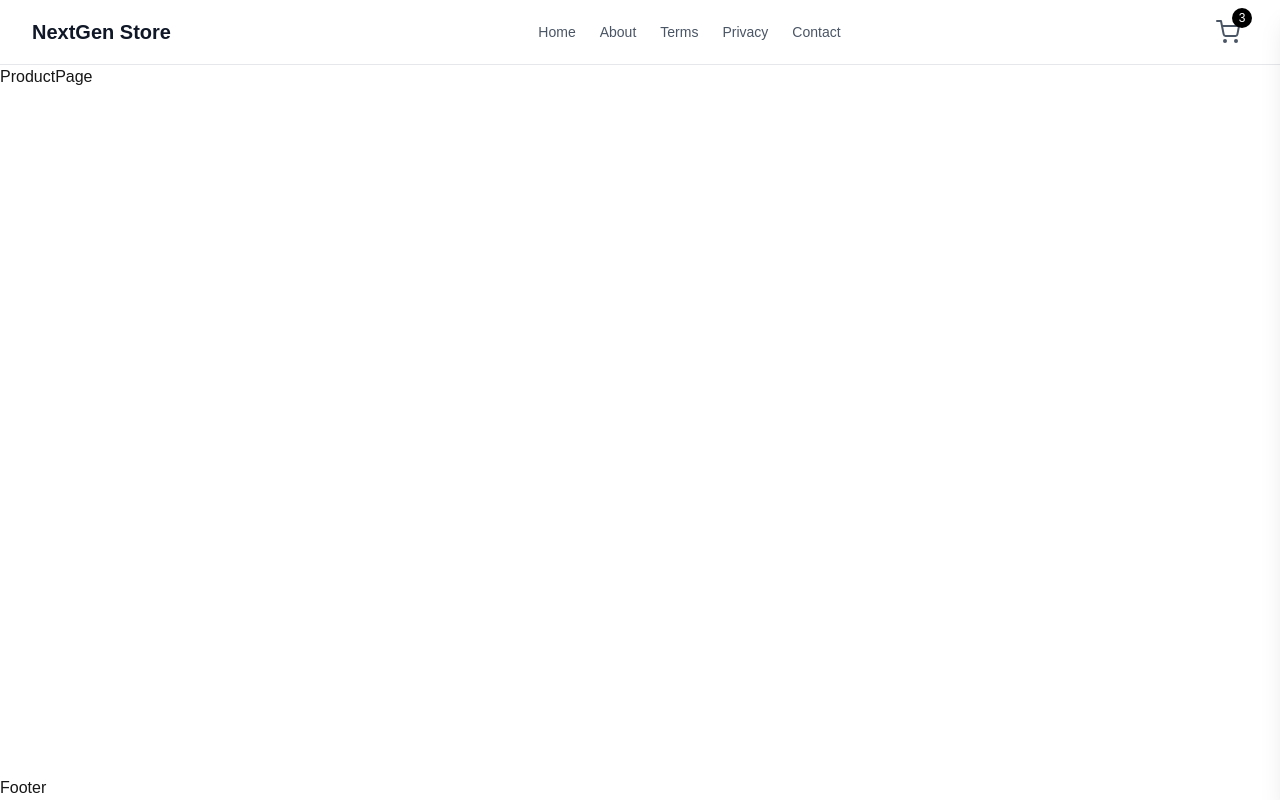
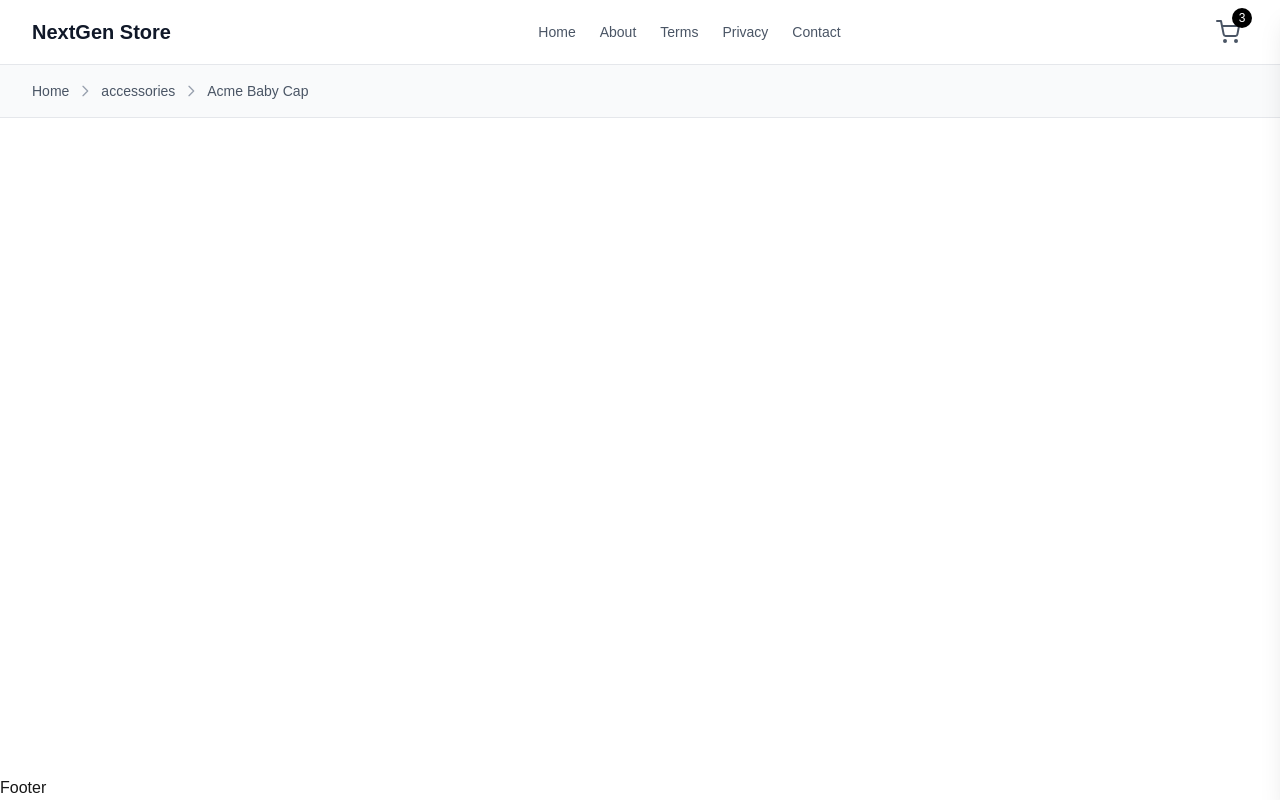
Before and after one commit to TauhidOSD/E-Commerce-NextJs, a Next.js app: page /product/acme-baby-cap in a window 1280 px wide. Built offline with nearby package versions, Linux system fonts and the light colour scheme.

Commit message:
Breadcrumb nanvigationn secttionn created

```diff
--- a/src/app/product/[slug]/page.tsx
+++ b/src/app/product/[slug]/page.tsx
@@ -1,6 +1,9 @@
 import { getProductBySlug } from '@/data/products';
 import { log } from 'console';
+import { notFound } from 'next/navigation';
 import React from 'react'
+import NotFound from './not-found';
+import Link from 'next/link';
 
 interface ProductPageProps {
     params: Promise<{slug: string}>
@@ -11,9 +14,52 @@ const ProductPage = async({params}: ProductPageProps) =>
   const {slug} = await params;
 
   const product = getProductBySlug(slug)
-  console.log(product)
+
+  if(!product){
+    notFound();
+
+  }
+
   return (
-    <div>ProductPage</div>
+    <>
+    <div className='bg-gray-50 border-b border-gray-200'>
+      <div className='max-w-7xl mx-auto px-4 p py-4 sm:px-6 lg:px-8'>
+        <nav className='flex items-center space-x-2 text-sm text-gray-600'>
+          <Link href="/" className='hover:text-gray-900 transition-colors '>Home</Link>
+          <svg
+          className='w-4 h-4 text-gray-400
+          '
+          fill='none'
+          stroke='currentColor'
+          viewBox='0 0 24 24'>
+            <path
+            strokeLinecap='round'
+            strokeLinejoin='round'
+            strokeWidth={2}
+            d="M9 5l7 7-7 7"
+            />
+          </svg>
+          <Link href={`/?category=${product.category}`} className='hover:text-gray-900 transition-colors '>{product.category}</Link>
+          <svg
+          className='w-4 h-4 text-gray-400
+          '
+          fill='none'
+          stroke='currentColor'
+          viewBox='0 0 24 24'>
+            <path
+            strokeLinecap='round'
+            strokeLinejoin='round'
+            strokeWidth={2}
+            d="M9 5l7 7-7 7"
+            />
+          </svg>
+          <Link href={`/product/${product.slug}`} className='hover:text-gray-900 transition-colors '>{product.name}</Link>
+
+        </nav>
+      </div>
+    </div>
+
+    </>
   )
 }
 
```
